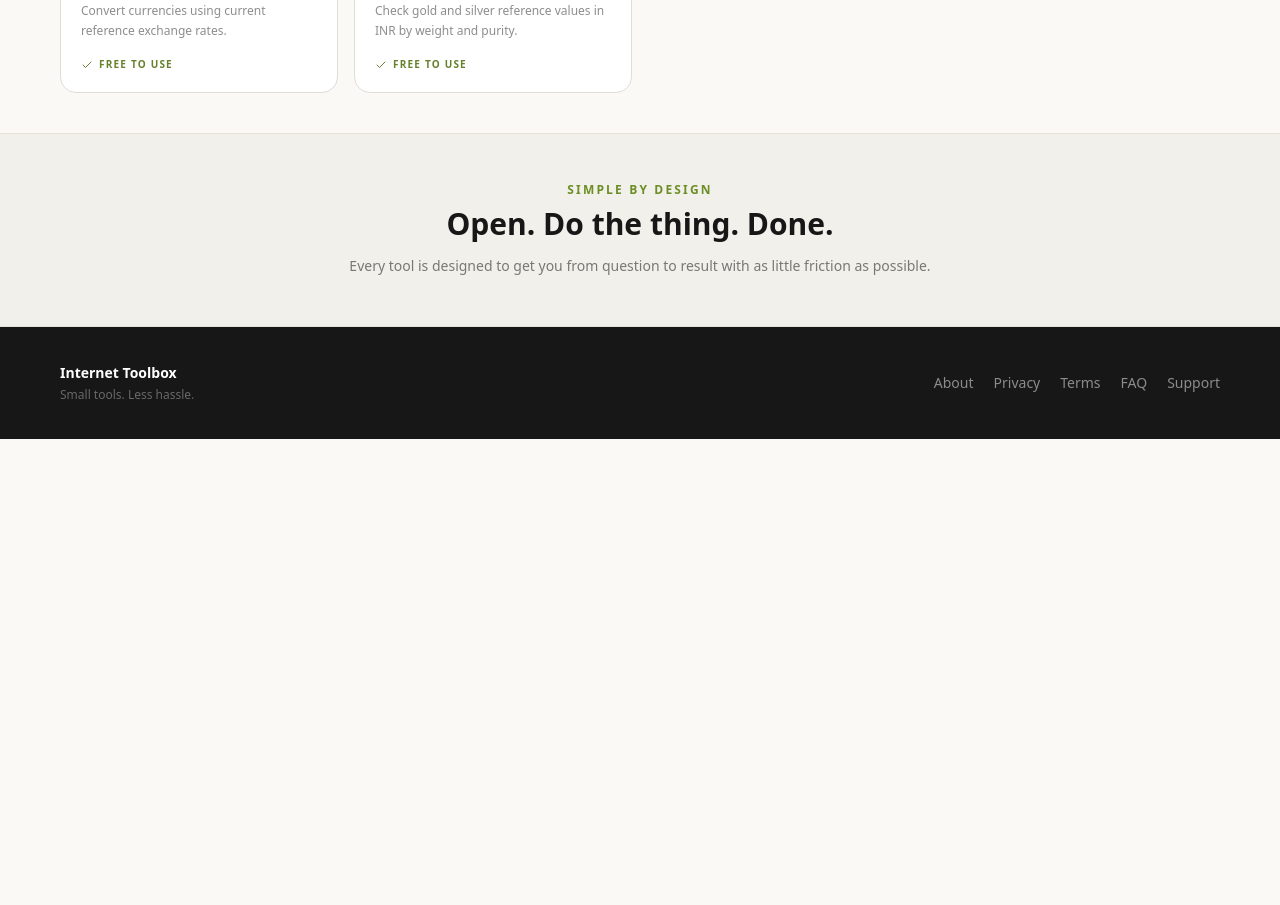
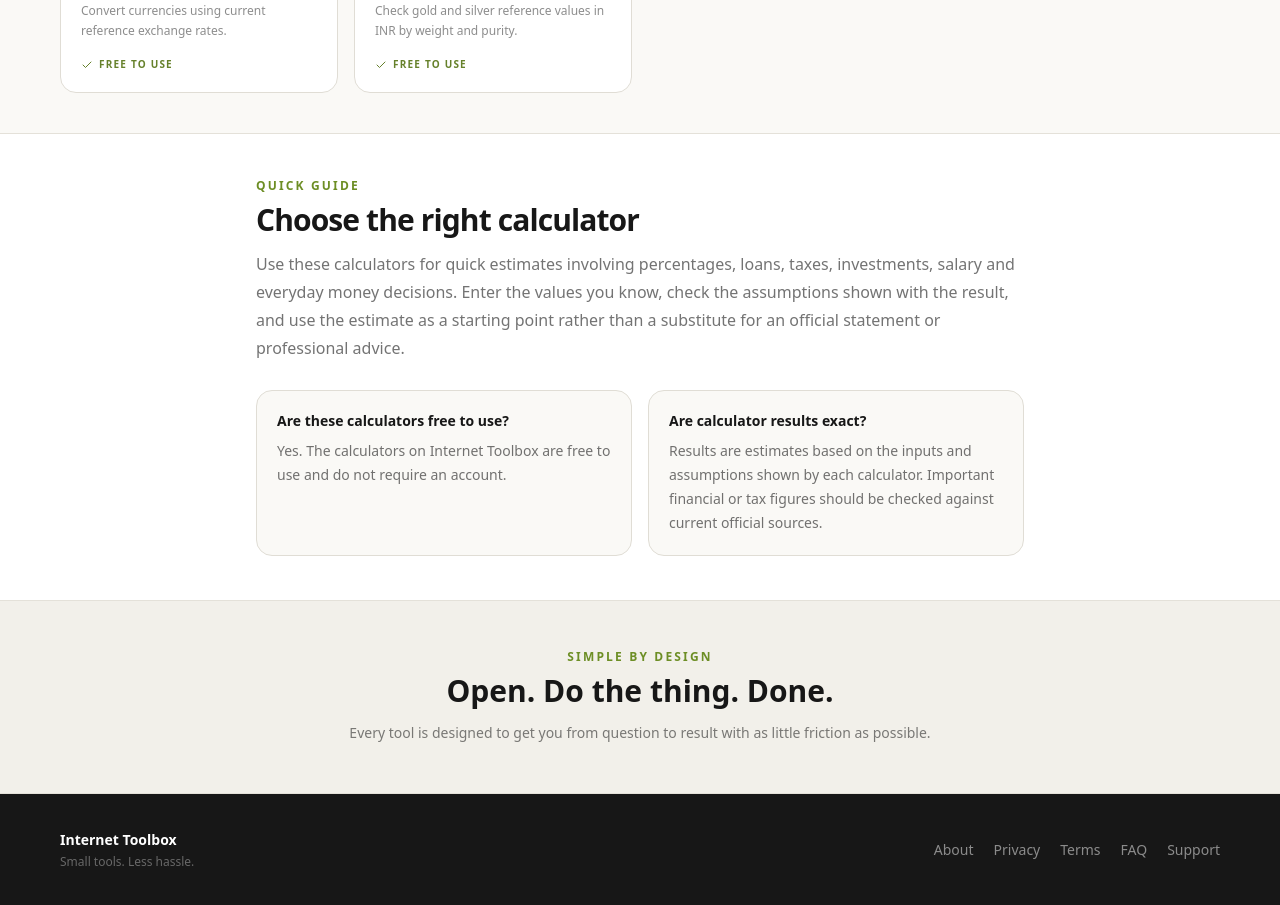
Before and after one commit to factoalbum/internet-toolbox, a Next.js app: page /categories/calculators in a window 1280 px wide. Shown: the part 1220-2125 px from the top of the page. Before the commit the page ends 1659 px from the top, so only its background shows below. Built offline with nearby package versions, Linux system fonts and the light colour scheme; no server answers.

Commit message:
feat: deepen category SEO content

```diff
--- a/app/categories/[category]/page.tsx
+++ b/app/categories/[category]/page.tsx
@@ -7,6 +7,57 @@ import { categories, tools, type ToolCategory } from "@/lib/tools";
 
 const siteUrl = process.env.NEXT_PUBLIC_SITE_URL ?? "https://factoalbum.github.io/internet-toolbox";
 export const dynamicParams = false;
+
+const categoryGuidance: Record<ToolCategory, { title: string; body: string; questions: [string, string][] }> = {
+  calculators: {
+    title: "Choose the right calculator",
+    body: "Use these calculators for quick estimates involving percentages, loans, taxes, investments, salary and everyday money decisions. Enter the values you know, check the assumptions shown with the result, and use the estimate as a starting point rather than a substitute for an official statement or professional advice.",
+    questions: [
+      ["Are these calculators free to use?", "Yes. The calculators on Internet Toolbox are free to use and do not require an account."],
+      ["Are calculator results exact?", "Results are estimates based on the inputs and assumptions shown by each calculator. Important financial or tax figures should be checked against current official sources."],
+    ],
+  },
+  trading: {
+    title: "Trading tools for planning risk",
+    body: "These tools help traders turn entry price, stop-loss, account size, fees and risk limits into simple planning figures. They are designed for scenario analysis and position planning, not for predicting markets or guaranteeing outcomes.",
+    questions: [
+      ["What can I calculate before a trade?", "You can estimate position size, risk, reward, stop-loss levels, take-profit targets, fees, break-even price and trading expectancy."],
+      ["Do these tools provide investment advice?", "No. They perform calculations from the values you enter. They do not predict prices or recommend whether a trade should be taken."],
+    ],
+  },
+  everyday: {
+    title: "Quick tools for everyday tasks",
+    body: "Use everyday tools when you need a fast answer without installing software or creating an account. Convert units and times, work with dates, split bills, calculate tips, generate random numbers or create a QR code directly in your browser.",
+    questions: [
+      ["Do I need an account to use these tools?", "No. Everyday tools are designed to work without an account or complicated setup."],
+      ["Can I use these tools on a phone?", "Yes. The interfaces are responsive and designed for common mobile and desktop screen sizes."],
+    ],
+  },
+  developer: {
+    title: "Browser-based tools for developers",
+    body: "These developer utilities cover common data and coding tasks such as JSON formatting, Base64 conversion, URL encoding, UUID generation, hashing, regular expressions, JWT inspection and timestamps. Where possible, processing happens locally in your browser so you can work without sending routine data to a server.",
+    questions: [
+      ["Is my developer data uploaded?", "Most developer tools process input locally in your browser. Check the processing note on an individual tool page for exceptions that use an external service."],
+      ["Can I use these tools for production secrets?", "For sensitive credentials or secrets, prefer your organization's approved tools and workflows. Browser utilities should not replace your security controls."],
+    ],
+  },
+  text: {
+    title: "Simple text utilities",
+    body: "Use text tools to clean pasted content, count words and characters, change letter case, remove duplicate lines, encode text or prepare a caption and message. They are built for quick transformations where you want a clear result without a full editor.",
+    questions: [
+      ["Can I use these text tools without signing in?", "Yes. The text tools are available without an account and are designed for quick browser-based tasks."],
+      ["Will the tools rewrite my text automatically?", "Most text tools make direct transformations only. If a tool generates or rewrites copy, its page explains what the tool does before you use it."],
+    ],
+  },
+  files: {
+    title: "File and image tools that work in your browser",
+    body: "Use these utilities for common PDF, document and image tasks such as merging, splitting, extracting text, checking metadata, comparing files and inspecting image dimensions. Many tools process files locally in the browser, which can reduce the need to upload ordinary documents to a third-party service.",
+    questions: [
+      ["Are my files uploaded to Internet Toolbox?", "Tools that support local processing keep the file in your browser. Each tool shows a processing note so you can check whether an external service is involved."],
+      ["What file types are supported?", "Supported formats vary by tool. Check the individual tool page for accepted formats, size limits and any important limitations before processing a file."],
+    ],
+  },
+};
 
 export function generateStaticParams() {
   return categories.filter((category) => tools.some((tool) => tool.category === category.slug && tool.status === "live")).map((category) => ({ category: category.slug }));
@@ -34,12 +85,14 @@ export default async function CategoryPage({ params }: { params: Promise<{ categ
   const category = categories.find((item) => item.slug === slug);
   if (!category) notFound();
   const categoryTools = tools.filter((tool) => tool.category === (slug as ToolCategory) && tool.status === "live");
+  const guidance = categoryGuidance[category.slug];
   const Icon = category.icon;
   const categoryUrl = `${siteUrl}/categories/${slug}/`;
   const listJsonLd = { "@context": "https://schema.org", "@type": "ItemList", name: `${category.name} - Internet Toolbox`, description: category.description, numberOfItems: categoryTools.length, itemListElement: categoryTools.map((tool, index) => ({ "@type": "ListItem", position: index + 1, name: tool.name, url: `${siteUrl}/tools/${tool.slug}/` })) };
   const pageJsonLd = [
     { "@context": "https://schema.org", "@type": "CollectionPage", name: `${category.name} tools`, description: category.description, url: categoryUrl },
     { "@context": "https://schema.org", "@type": "BreadcrumbList", itemListElement: [{ "@type": "ListItem", position: 1, name: "Home", item: `${siteUrl}/` }, { "@type": "ListItem", position: 2, name: "All tools", item: `${siteUrl}/tools/` }, { "@type": "ListItem", position: 3, name: category.name, item: categoryUrl }] },
+    { "@context": "https://schema.org", "@type": "FAQPage", mainEntity: guidance.questions.map(([question, answer]) => ({ "@type": "Question", name: question, acceptedAnswer: { "@type": "Answer", text: answer } })) },
   ];
 
   return <main className="min-h-screen bg-[#faf9f6] text-[#171717]">
@@ -61,7 +114,8 @@ export default async function CategoryPage({ params }: { params: Promise<{ categ
       <div className="flex items-end justify-between gap-4"><div><p className="text-xs font-bold uppercase tracking-[0.18em] text-[#6d8e25]">Available now</p><h2 id="category-tools-heading" className="mt-1 text-2xl font-black md:text-3xl">Choose a tool</h2></div><Link href="/tools" className="inline-flex min-h-10 items-center gap-2 rounded-lg px-2 text-sm font-bold focus:outline-none focus:ring-4 focus:ring-[#c8f169]">All tools <ArrowRight size={15} /></Link></div>
       <div className="mt-5 grid grid-cols-2 gap-3 sm:gap-4 lg:grid-cols-4">{categoryTools.map((tool) => { return <Link key={tool.slug} href={`/tools/${tool.slug}`} className="group flex min-w-0 flex-col rounded-2xl border border-[#e0ddd5] bg-white p-3.5 aspect-square transition hover:-translate-y-1 hover:border-[#171717] hover:shadow-[0_14px_32px_rgba(23,23,23,.08)] focus-visible:outline-none focus-visible:ring-4 focus-visible:ring-[#c8f169] sm:aspect-auto sm:min-h-44 sm:p-5"><div className="flex items-start justify-between gap-2"><ToolIcon icon={tool.icon} slug={tool.slug} category={tool.category} size={17} className="size-9 sm:size-11" /><ArrowRight size={15} className="mt-0.5 shrink-0 text-black/20 transition group-hover:translate-x-1 group-hover:text-black sm:mt-1 sm:size-[17px]" aria-hidden="true" /></div><h3 className="mt-auto pt-3 text-xs font-extrabold leading-4 sm:pt-7 sm:text-sm sm:leading-5">{tool.name}</h3><p className="mt-1 line-clamp-2 text-[10px] leading-4 text-black/45 sm:mt-1.5 sm:text-xs sm:leading-5">{tool.description}</p><span className="mt-2 inline-flex items-center gap-1 text-[8px] font-bold uppercase tracking-[0.1em] text-[#66812b] sm:mt-4 sm:gap-1.5 sm:text-[10px] sm:tracking-[0.12em]"><Check size={10} className="sm:hidden" aria-hidden="true" /><Check size={12} className="hidden sm:block" aria-hidden="true" /> Free to use</span></Link>; })}</div>
     </section>
-    <section className="border-y border-[#e4e1d9] bg-[#f2f0ea]"><div className="container py-8 md:py-12"><div className="mx-auto max-w-2xl text-center"><p className="text-xs font-bold uppercase tracking-[0.18em] text-[#6d8e25]">Simple by design</p><h2 className="mt-2 text-2xl font-black md:text-3xl">Open. Do the thing. Done.</h2><p className="mt-3 text-sm leading-6 text-black/50">Every tool is designed to get you from question to result with as little friction as possible.</p></div></div></section>
+    <section className="border-y border-[#e4e1d9] bg-white" aria-labelledby="category-guide-heading"><div className="container py-8 md:py-11"><div className="mx-auto max-w-3xl"><p className="text-xs font-bold uppercase tracking-[0.18em] text-[#6d8e25]">Quick guide</p><h2 id="category-guide-heading" className="mt-2 text-2xl font-black tracking-[-0.03em] md:text-3xl">{guidance.title}</h2><p className="mt-3 text-sm leading-7 text-black/55 md:text-base">{guidance.body}</p><div className="mt-7 grid gap-4 md:grid-cols-2">{guidance.questions.map(([question, answer]) => <article key={question} className="rounded-2xl border border-[#e0ddd5] bg-[#faf9f6] p-5"><h3 className="text-sm font-black leading-5">{question}</h3><p className="mt-2 text-sm leading-6 text-black/55">{answer}</p></article>)}</div></div></div></section>
+    <section className="border-b border-[#e4e1d9] bg-[#f2f0ea]"><div className="container py-8 md:py-12"><div className="mx-auto max-w-2xl text-center"><p className="text-xs font-bold uppercase tracking-[0.18em] text-[#6d8e25]">Simple by design</p><h2 className="mt-2 text-2xl font-black md:text-3xl">Open. Do the thing. Done.</h2><p className="mt-3 text-sm leading-6 text-black/50">Every tool is designed to get you from question to result with as little friction as possible.</p></div></div></section>
     <footer className="bg-[#171717] text-white"><div className="container flex flex-col gap-5 py-9 text-sm sm:flex-row sm:items-center sm:justify-between"><div><p className="font-bold">Internet Toolbox</p><p className="mt-1 text-xs text-white/35">Small tools. Less hassle.</p></div><div className="flex flex-wrap gap-x-5 gap-y-2 text-white/50"><Link href="/about" className="hover:text-white">About</Link><Link href="/privacy" className="hover:text-white">Privacy</Link><Link href="/terms" className="hover:text-white">Terms</Link><Link href="/faq" className="hover:text-white">FAQ</Link><Link href="/support" className="hover:text-white">Support</Link></div></div></footer>
   </main>;
 }
```
